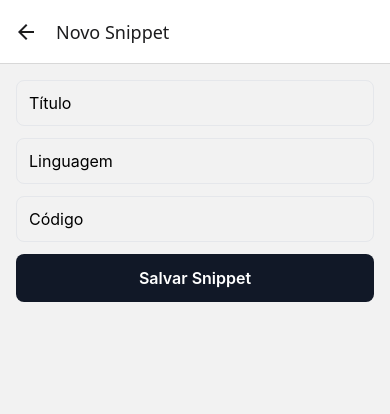
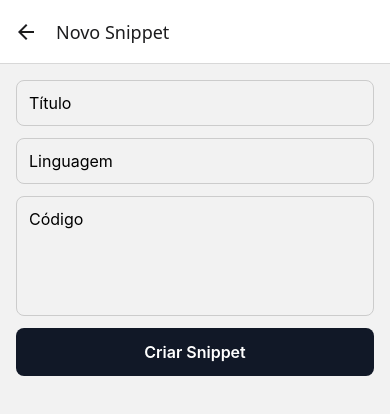
Before and after one commit to luanpires94/devpocket, a React Native app: screen /SnippetForm in a window 390 px wide. Shown: the top 414 px of the page. Built offline with nearby package versions, Linux system fonts and the light colour scheme.

Commit message:
fix: correct navigation params typing for SnippetForm

```diff
--- a/src/components/Input.tsx
+++ b/src/components/Input.tsx
@@ -1,29 +1,22 @@
-import { TextInput, StyleSheet } from "react-native";
+import { TextInput, TextInputProps } from "react-native";
 
-type Props = {
-  placeholder?: string;
-  value?: string;
-  onChangeText?: (text: string) => void;
-};
+type Props = TextInputProps;
 
-export function Input({ placeholder, value, onChangeText }: Props) {
+export function Input(props: Props) {
   return (
     <TextInput
-      style={styles.input}
-      placeholder={placeholder}
-      value={value}
-      onChangeText={onChangeText}
+      {...props}
+      style={[
+        {
+          borderWidth: 1,
+          borderColor: "#ccc",
+          borderRadius: 8,
+          padding: 12,
+          marginBottom: 12,
+          fontSize: 16,
+        },
+        props.style,
+      ]}
     />
   );
 }
-
-const styles = StyleSheet.create({
-  input: {
-    borderWidth: 1,
-    borderColor: "#E5E7EB",
-    borderRadius: 8,
-    padding: 12,
-    fontSize: 16,
-    marginBottom: 12,
-  },
-});
--- a/src/screens/SnippetFormScreen.tsx
+++ b/src/screens/SnippetFormScreen.tsx
@@ -1,41 +1,58 @@
-import { useState, useEffect } from "react";
+import { useEffect, useState } from "react";
+import { Alert } from "react-native";
+import { useNavigation, useRoute } from "@react-navigation/native";
+
 import { Screen } from "../components/Screen";
 import { Input } from "../components/Input";
 import { Button } from "../components/Button";
 import { useSnippetStore } from "../store/snippetStore";
-import { useNavigation, useRoute } from "@react-navigation/native";
 
 type RouteParams = {
   id?: string;
 };
 
 export function SnippetFormScreen() {
-  const { id } = useRoute<RouteParams>();
+  const navigation = useNavigation();
+  const route = useRoute();
+
+  const id = (route.params as RouteParams | undefined)?.id;
+
+  const { snippets, addSnippet, updateSnippet } = useSnippetStore();
+
+  const editingSnippet = snippets.find((s) => s.id === id);
+
   const [title, setTitle] = useState("");
   const [language, setLanguage] = useState("");
   const [code, setCode] = useState("");
 
-  const { addSnippet, snippets, updateSnippet } = useSnippetStore();
-  const navigation = useNavigation();
-
   useEffect(() => {
-    if (id) {
-      const snippet = snippets.find((s) => s.id === id);
-      if (snippet) {
-        setTitle(snippet.title);
-        setLanguage(snippet.language);
-        setCode(snippet.code);
-      }
+    if (editingSnippet) {
+      setTitle(editingSnippet.title);
+      setLanguage(editingSnippet.language);
+      setCode(editingSnippet.code);
     }
-  }, [id, snippets]);
+  }, [editingSnippet]);
 
   function handleSave() {
-    if (!title || !language || !code) return;
+    if (!title || !language || !code) {
+      Alert.alert("Atenção", "Preencha todos os campos");
+      return;
+    }
 
-    if (id) {
-      updateSnippet(id, { title, language, code });
+    if (editingSnippet) {
+      updateSnippet(editingSnippet.id, {
+        title,
+        language,
+        code,
+        tags: [],
+      });
     } else {
-      addSnippet({ title, language, code, tags: [] });
+      addSnippet({
+        title,
+        language,
+        code,
+        tags: [],
+      });
     }
 
     navigation.goBack();
@@ -44,14 +61,25 @@ export function SnippetFormScreen() {
   return (
     <Screen>
       <Input placeholder="Título" value={title} onChangeText={setTitle} />
+
       <Input
         placeholder="Linguagem"
         value={language}
         onChangeText={setLanguage}
       />
-      <Input placeholder="Código" value={code} onChangeText={setCode} />
 
-      <Button title="Salvar Snippet" onPress={handleSave} />
+      <Input
+        placeholder="Código"
+        value={code}
+        onChangeText={setCode}
+        multiline
+        style={{ height: 120 }}
+      />
+
+      <Button
+        title={editingSnippet ? "Salvar alterações" : "Criar Snippet"}
+        onPress={handleSave}
+      />
     </Screen>
   );
 }
--- a/src/screens/SnippetListScreen.tsx
+++ b/src/screens/SnippetListScreen.tsx
@@ -1,5 +1,5 @@
 import { useEffect } from "react";
-import { Text } from "react-native";
+import { Text, TouchableOpacity } from "react-native";
 import { useNavigation } from "@react-navigation/native";
 import { NativeStackNavigationProp } from "@react-navigation/native-stack";
 
@@ -31,15 +31,20 @@ export function SnippetListScreen() {
       )}
 
       {snippets.map((snippet) => (
-        <Card key={snippet.id}>
-          <Text>{snippet.title}</Text>
-          <Text>{snippet.language}</Text>
-        </Card>
+        <TouchableOpacity
+          key={snippet.id}
+          onPress={() => navigation.navigate("SnippetForm", { id: snippet.id })}
+        >
+          <Card>
+            <Text>{snippet.title}</Text>
+            <Text>{snippet.language}</Text>
+          </Card>
+        </TouchableOpacity>
       ))}
 
       <Button
         title="Novo Snippet"
-        onPress={() => navigation.navigate("SnippetForm")}
+        onPress={() => navigation.navigate("SnippetForm", {})}
       />
     </Screen>
   );
--- a/src/store/snippetStore.ts
+++ b/src/store/snippetStore.ts
@@ -9,8 +9,9 @@ type SnippetState = {
   addSnippet: (data: Omit<Snippet, "id" | "createdAt" | "updatedAt">) => void;
   updateSnippet: (
     id: string,
-    updatedData: Omit<Snippet, "id" | "createdAt" | "updatedAt">
+    data: Omit<Snippet, "id" | "createdAt" | "updatedAt">
   ) => void;
+  deleteSnippet: (id: string) => void;
 };
 
 export const useSnippetStore = create<SnippetState>((set, get) => ({
@@ -22,7 +23,7 @@ export const useSnippetStore = create<SnippetState>((set, get) => ({
   },
 
   addSnippet: (data) => {
-    const newSnippet = {
+    const newSnippet: Snippet = {
       ...data,
       id: generateId(),
       createdAt: Date.now(),
@@ -34,12 +35,22 @@ export const useSnippetStore = create<SnippetState>((set, get) => ({
     saveSnippets(updatedSnippets);
   },
 
-  updateSnippet: (id, updatedData) => {
+  updateSnippet: (id, data) => {
     const updatedSnippets = get().snippets.map((snippet) =>
       snippet.id === id
-        ? { ...snippet, ...updatedData, updatedAt: Date.now() }
+        ? { ...snippet, ...data, updatedAt: Date.now() }
         : snippet
     );
+
+    set({ snippets: updatedSnippets });
+    saveSnippets(updatedSnippets);
+  },
+
+  deleteSnippet: (id) => {
+    const updatedSnippets = get().snippets.filter(
+      (snippet) => snippet.id !== id
+    );
+
     set({ snippets: updatedSnippets });
     saveSnippets(updatedSnippets);
   },
```
